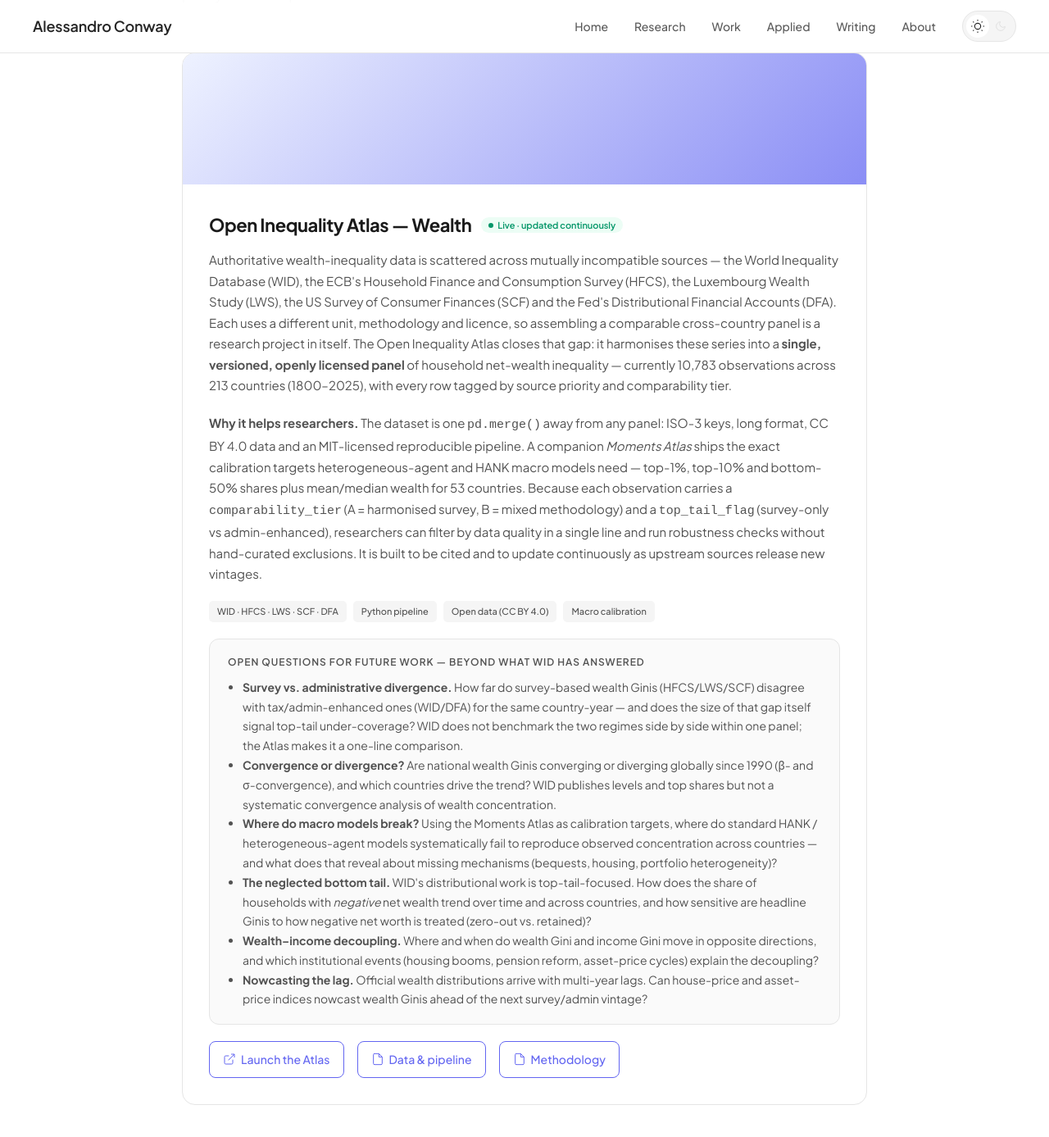
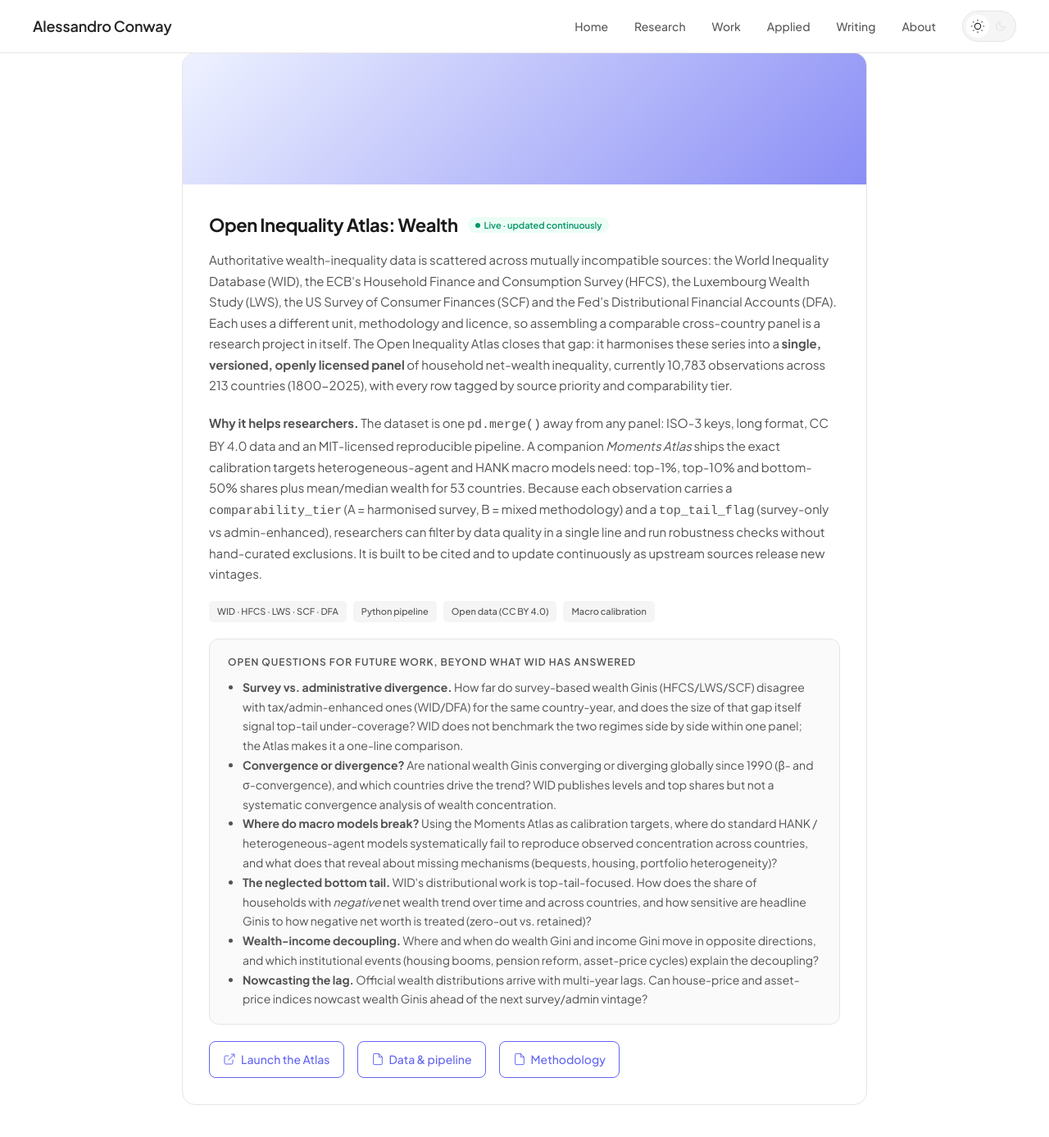
Before and after one commit to conway1521/conway1521.github.io, a Jekyll site: the page built from applied.html, in a window 1280 px wide and 1400 px high, scrolled down 272 px. Shown: the top 1387 px of the window at 82% size. Built offline with Jekyll 4.4.1, drawn with Linux system fonts in a browser that asks for light colours.

Commit message:
Remove all em dashes and spaced en dashes site-wide
Replace prose em dashes with commas/colons, convert date-range en dashes
to hyphens across about, work, index pages, and switch the page-title
separator to a pipe.

```diff
--- a/_layouts/default.html
+++ b/_layouts/default.html
@@ -3,7 +3,7 @@
 <head>
     <meta charset="UTF-8">
     <meta name="viewport" content="width=device-width, initial-scale=1.0">
-    <title>{% if page.title %}{{ page.title }} — {% endif %}{{ site.title }}</title>
+    <title>{% if page.title %}{{ page.title }} | {% endif %}{{ site.title }}</title>
     <meta name="description" content="{{ page.description | default: site.description }}">
 
     <!-- Fonts -->
--- a/applied.html
+++ b/applied.html
@@ -17,11 +17,11 @@ title: Applied
         <div class="applied-card-image placeholder-applied"></div>
         <div class="applied-card-content">
             <div style="display: flex; align-items: center; gap: 12px; margin-bottom: 12px; flex-wrap: wrap;">
-                <h3 class="applied-card-title" style="margin-bottom: 0;">Open Inequality Atlas — Wealth</h3>
+                <h3 class="applied-card-title" style="margin-bottom: 0;">Open Inequality Atlas: Wealth</h3>
                 <span class="status-pill active">Live · updated continuously</span>
             </div>
-            <p class="applied-card-description">Authoritative wealth-inequality data is scattered across mutually incompatible sources — the World Inequality Database (WID), the ECB's Household Finance and Consumption Survey (HFCS), the Luxembourg Wealth Study (LWS), the US Survey of Consumer Finances (SCF) and the Fed's Distributional Financial Accounts (DFA). Each uses a different unit, methodology and licence, so assembling a comparable cross-country panel is a research project in itself. The Open Inequality Atlas closes that gap: it harmonises these series into a <strong>single, versioned, openly licensed panel</strong> of household net-wealth inequality — currently 10,783 observations across 213 countries (1800–2025), with every row tagged by source priority and comparability tier.</p>
-            <p class="applied-card-description"><strong>Why it helps researchers.</strong> The dataset is one <code>pd.merge()</code> away from any panel: ISO-3 keys, long format, CC BY 4.0 data and an MIT-licensed reproducible pipeline. A companion <em>Moments Atlas</em> ships the exact calibration targets heterogeneous-agent and HANK macro models need — top-1%, top-10% and bottom-50% shares plus mean/median wealth for 53 countries. Because each observation carries a <code>comparability_tier</code> (A = harmonised survey, B = mixed methodology) and a <code>top_tail_flag</code> (survey-only vs admin-enhanced), researchers can filter by data quality in a single line and run robustness checks without hand-curated exclusions. It is built to be cited and to update continuously as upstream sources release new vintages.</p>
+            <p class="applied-card-description">Authoritative wealth-inequality data is scattered across mutually incompatible sources: the World Inequality Database (WID), the ECB's Household Finance and Consumption Survey (HFCS), the Luxembourg Wealth Study (LWS), the US Survey of Consumer Finances (SCF) and the Fed's Distributional Financial Accounts (DFA). Each uses a different unit, methodology and licence, so assembling a comparable cross-country panel is a research project in itself. The Open Inequality Atlas closes that gap: it harmonises these series into a <strong>single, versioned, openly licensed panel</strong> of household net-wealth inequality, currently 10,783 observations across 213 countries (1800-2025), with every row tagged by source priority and comparability tier.</p>
+            <p class="applied-card-description"><strong>Why it helps researchers.</strong> The dataset is one <code>pd.merge()</code> away from any panel: ISO-3 keys, long format, CC BY 4.0 data and an MIT-licensed reproducible pipeline. A companion <em>Moments Atlas</em> ships the exact calibration targets heterogeneous-agent and HANK macro models need: top-1%, top-10% and bottom-50% shares plus mean/median wealth for 53 countries. Because each observation carries a <code>comparability_tier</code> (A = harmonised survey, B = mixed methodology) and a <code>top_tail_flag</code> (survey-only vs admin-enhanced), researchers can filter by data quality in a single line and run robustness checks without hand-curated exclusions. It is built to be cited and to update continuously as upstream sources release new vintages.</p>
             <div class="applied-card-meta">
                 <span class="project-tag">WID · HFCS · LWS · SCF · DFA</span>
                 <span class="project-tag">Python pipeline</span>
@@ -29,13 +29,13 @@ title: Applied
                 <span class="project-tag">Macro calibration</span>
             </div>
             <div style="background: var(--bg-secondary, #f8f8f8); border: 1px solid var(--border); border-radius: 12px; padding: 18px 22px; margin-bottom: 20px;">
-                <p style="font-size: 12px; font-weight: 600; text-transform: uppercase; letter-spacing: 0.08em; color: var(--text-secondary); margin-bottom: 10px;">Open questions for future work — beyond what WID has answered</p>
+                <p style="font-size: 12px; font-weight: 600; text-transform: uppercase; letter-spacing: 0.08em; color: var(--text-secondary); margin-bottom: 10px;">Open questions for future work, beyond what WID has answered</p>
                 <ul style="margin: 0; padding-left: 18px; color: var(--text-secondary); font-size: 14px; line-height: 1.7;">
-                    <li><strong>Survey vs. administrative divergence.</strong> How far do survey-based wealth Ginis (HFCS/LWS/SCF) disagree with tax/admin-enhanced ones (WID/DFA) for the same country-year — and does the size of that gap itself signal top-tail under-coverage? WID does not benchmark the two regimes side by side within one panel; the Atlas makes it a one-line comparison.</li>
+                    <li><strong>Survey vs. administrative divergence.</strong> How far do survey-based wealth Ginis (HFCS/LWS/SCF) disagree with tax/admin-enhanced ones (WID/DFA) for the same country-year, and does the size of that gap itself signal top-tail under-coverage? WID does not benchmark the two regimes side by side within one panel; the Atlas makes it a one-line comparison.</li>
                     <li><strong>Convergence or divergence?</strong> Are national wealth Ginis converging or diverging globally since 1990 (β- and σ-convergence), and which countries drive the trend? WID publishes levels and top shares but not a systematic convergence analysis of wealth concentration.</li>
-                    <li><strong>Where do macro models break?</strong> Using the Moments Atlas as calibration targets, where do standard HANK / heterogeneous-agent models systematically fail to reproduce observed concentration across countries — and what does that reveal about missing mechanisms (bequests, housing, portfolio heterogeneity)?</li>
+                    <li><strong>Where do macro models break?</strong> Using the Moments Atlas as calibration targets, where do standard HANK / heterogeneous-agent models systematically fail to reproduce observed concentration across countries, and what does that reveal about missing mechanisms (bequests, housing, portfolio heterogeneity)?</li>
                     <li><strong>The neglected bottom tail.</strong> WID's distributional work is top-tail-focused. How does the share of households with <em>negative</em> net wealth trend over time and across countries, and how sensitive are headline Ginis to how negative net worth is treated (zero-out vs. retained)?</li>
-                    <li><strong>Wealth–income decoupling.</strong> Where and when do wealth Gini and income Gini move in opposite directions, and which institutional events (housing booms, pension reform, asset-price cycles) explain the decoupling?</li>
+                    <li><strong>Wealth-income decoupling.</strong> Where and when do wealth Gini and income Gini move in opposite directions, and which institutional events (housing booms, pension reform, asset-price cycles) explain the decoupling?</li>
                     <li><strong>Nowcasting the lag.</strong> Official wealth distributions arrive with multi-year lags. Can house-price and asset-price indices nowcast wealth Ginis ahead of the next survey/admin vintage?</li>
                 </ul>
             </div>
--- a/index.html
+++ b/index.html
@@ -52,7 +52,7 @@ title: null
 <section class="featured-section">
     <div class="section-header"><span class="section-title">Featured work</span><a href="{{ '/work' | relative_url }}" class="section-link">View all →</a></div>
     <div class="featured-card">
-        <div class="card-meta"><span class="card-badge work">Radius Intelligence</span><span class="card-year">2025–Present</span></div>
+        <div class="card-meta"><span class="card-badge work">Radius Intelligence</span><span class="card-year">2025-Present</span></div>
         <h3 class="card-title">Labour market intelligence, end to end</h3>
         <p class="card-description">RI Technologies for client-based employer forecasting and workforce planning, RI Labs for labour market analysis and policy innovation, and a data substrate that grows with every new client: 149 datasets across 12 domains, ~174,000 contributors from federal, commercial, academic, and employer-contributed sources, and ~7.5M observations covering every occupation across the US at every depth of geography.</p>
     </div>
```
Also changed, not shown: about.html (+5 -5 lines), work.html (+10 -10 lines).
